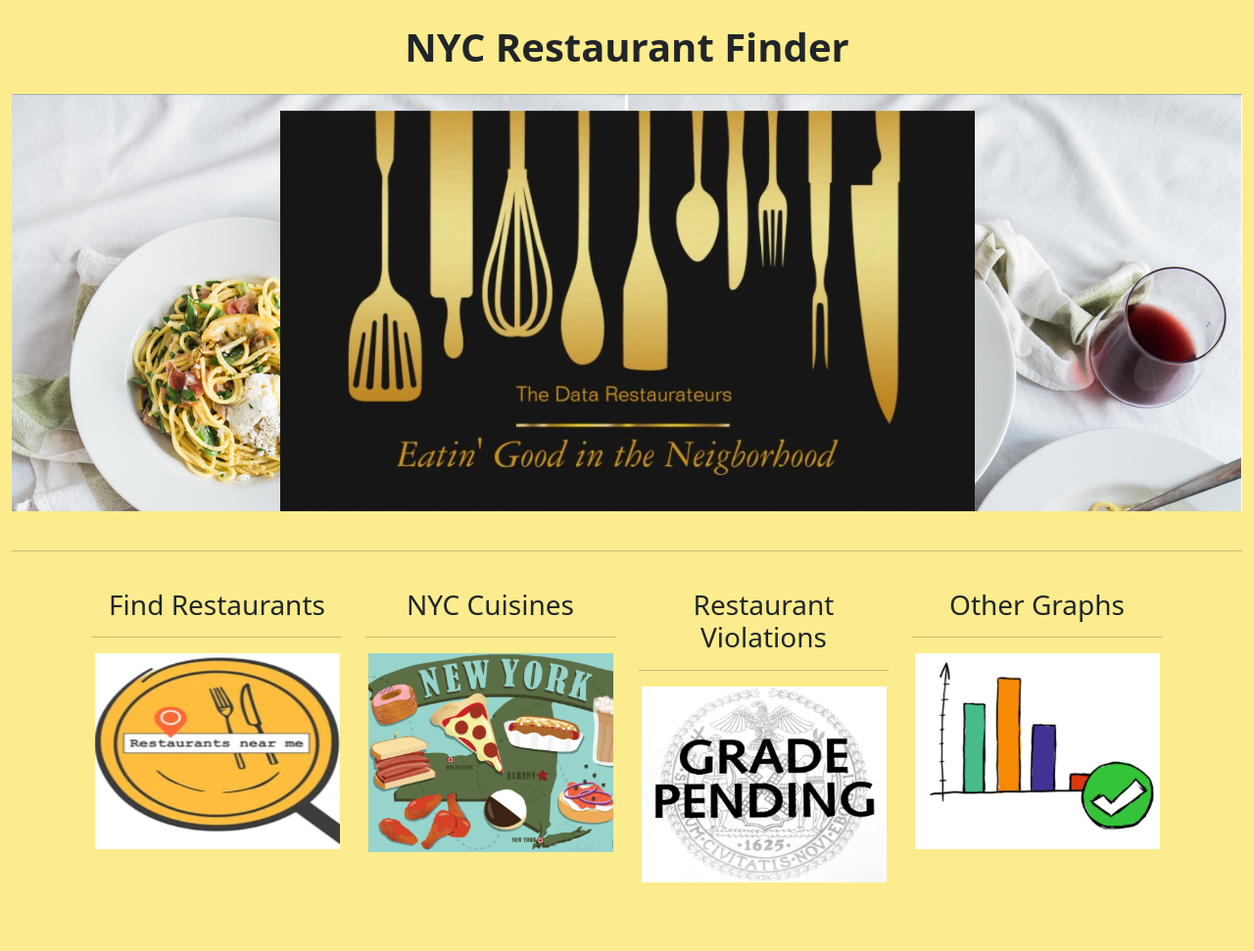
After one commit to meetk5/Team-Project3, a Python web app: template templates/index.html in a window 1280 px wide. The commit adds this page. Shown: the whole page at 98% size. Run offline with Jinja, Linux system fonts and the light colour scheme; the template is opened without the code that fills it, so the values that code supplies are empty.

Commit message:
landing page: responsive columns and centered images

```diff
--- /dev/null
+++ b/static/css/styles.css
@@ -0,0 +1,68 @@
+.bg-navbar {
+    background: #E8871E;
+}
+
+body {
+    /* background-color: #EBF5DF; */
+    /* background-color: #BAD4AA; */
+    /* background-color: #EDB458; */
+    /* background-color: #D4D4AA; */
+    background-color: #fcec8e;
+}
+
+
+
+.container {
+    margin-top: 3%;
+
+}
+
+.box {
+    background-color: #EBF5DF;
+    min-height: 500px;
+}
+h1 {
+    text-align: center;
+    /* color:rgb(218, 152, 76); */
+    /* background-color: black; */
+}
+
+h3 {
+    text-align: center;
+}
+
+h4 {
+    text-align: center;
+
+
+}
+
+IMG.displayed {
+    display: block;
+    margin-left: auto;
+    margin-right: auto;
+    /* max-width: 100%;
+    height: auto; */
+
+ }
+
+
+IMG.panel {
+    display: block;
+    margin-left: auto;
+    margin-right: auto;
+    margin-bottom: 2%;
+}
+
+/* html body {
+    background-color: rgb(187, 114, 55)
+} */
+
+
+.row1 {
+    background-image: url("../images/rest2.png");
+}
+
+.headerlink {
+
+}
--- a/cuisines.html
+++ b/templates/cuisines.html
@@ -9,10 +9,10 @@
     <link href="https://cdn.jsdelivr.net/npm/bootstrap@5.1.1/dist/css/bootstrap.min.css" rel="stylesheet" integrity="sha384-F3w7mX95PdgyTmZZMECAngseQB83DfGTowi0iMjiWaeVhAn4FJkqJByhZMI3AhiU" crossorigin="anonymous">
 
     <!-- Styles CSS -->
-    <link rel="stylesheet" href="css\styles.css">
+    <link rel="stylesheet" href="../static/css/styles.css"">
 
     <title>Cuisines</title>
-    <link rel="shortcut icon" type="image/jpg" href="Images/favicon3.png"/>
+    <link rel="shortcut icon" type="image/jpg" href="../images/favicon3.png"/>
   </head>
   <body>
 
@@ -22,7 +22,7 @@
     <nav class="navbar navbar-expand-lg navbar-dark" style="background-color: #E8871E;">
       <div class="container-fluid">
         <a class="navbar-brand" href="index.html">
-          <img src="Images/favicon.svg" alt="" width="35" >
+          <img src="../images/favicon.svg" alt="" width="35" >
         </a>
         <button class="navbar-toggler" type="button" data-bs-toggle="collapse" data-bs-target="#navbarSupportedContent" aria-controls="navbarSupportedContent" aria-expanded="false" aria-label="Toggle navigation">
           <span class="navbar-toggler-icon"></span>
--- /dev/null
+++ b/templates/index.html
@@ -0,0 +1,80 @@
+<!doctype html>
+<html lang="en">
+  <head>
+    <!-- Required meta tags -->
+    <meta charset="utf-8">
+    <meta name="viewport" content="width=device-width, initial-scale=1">
+
+    <!-- Bootstrap CSS -->
+    <link href="https://cdn.jsdelivr.net/npm/bootstrap@5.1.1/dist/css/bootstrap.min.css" rel="stylesheet" integrity="sha384-F3w7mX95PdgyTmZZMECAngseQB83DfGTowi0iMjiWaeVhAn4FJkqJByhZMI3AhiU" crossorigin="anonymous">
+   <!--CSS Link-->
+   <link rel="stylesheet" type="text/css" href="../static/css/styles.css">
+
+    <title>NYC Restaurant Inspections</title>
+    <link rel="shortcut icon" type="image/jpg" href="../images/favicon3.png"/>
+  </head>
+  <body>
+      <div class="wrapper">
+        <div class="container-fluid">
+          <div class="row">
+              <div class="col-md-12">
+                <br>
+                 <h1><b>NYC Restaurant Finder</b></h1>
+              </div>
+          <div class="container1">
+            <div class="row1">
+              <div class="col-lg-12">
+                  <hr>
+                  <img class="displayed" src="../images/logo.png">
+                </div>
+              </div>
+              <br>
+                  <hr>
+            <div class="container1">
+                <div class="row2">
+                  <div class="container">
+                    <div class="row">
+                        <div class="col-3">
+                          <h3>Find Restaurants</h3>
+                          <hr>
+                        <a href="restaurantfinder.html">
+                          <img class="panel" src="../Images/findarestaurant.png" width="250" height="200">
+                        </a>
+                      </div>
+                      <div class="col-3">
+                        <h3>NYC Cuisines</h3>
+                        <hr>
+                        <div class="row">
+                          <a href="cuisines.html">
+                            <img class="panel" src="../Images/nyccuisines.png" width="250">
+                            <br>
+                            <br>
+                            <br>
+                            <br>
+                          </a>
+                        </div>
+                      </div>
+                      <div class="col-3">
+                        <h3>Restaurant Violations</h3>
+                        <hr>
+                        <a href="violations.html">
+                          <img class="panel active" src="../images/violations.png" width="250" height="200">
+                        </a>
+                      </div>
+                      <div class="col-3">
+                        <h3>Other Graphs</h3>
+                        <hr>
+                        <a href="othergraphs.html">
+                          <img class="panel" src="../Images/graphs.png" width="250" height="200">
+                        </a>
+                      </div>
+                    </div>
+                  </div>
+                </div>
+              </div>
+            </div>
+          </div>
+    <!-- JavaScript: Bootstrap Bundle with Popper -->
+    <script src="https://cdn.jsdelivr.net/npm/bootstrap@5.1.1/dist/js/bootstrap.bundle.min.js" integrity="sha384-/bQdsTh/da6pkI1MST/rWKFNjaCP5gBSY4sEBT38Q/9RBh9AH40zEOg7Hlq2THRZ" crossorigin="anonymous"></script>
+  </body>
+</html>
--- a/violations.html
+++ b/templates/violations.html
@@ -8,10 +8,10 @@
     <!-- Bootstrap CSS -->
     <link href="https://cdn.jsdelivr.net/npm/bootstrap@5.1.1/dist/css/bootstrap.min.css" rel="stylesheet" integrity="sha384-F3w7mX95PdgyTmZZMECAngseQB83DfGTowi0iMjiWaeVhAn4FJkqJByhZMI3AhiU" crossorigin="anonymous">
     <!-- Styles CSS -->
-    <link rel="stylesheet" href="css\styles.css">
+    <link rel="stylesheet" href="../static/css/styles.css">
 
     <title>Restaurant Violations</title>
-    <link rel="shortcut icon" type="image/jpg" href="Images/favicon3.png"/>
+    <link rel="shortcut icon" type="image/jpg" href="../images/favicon3.png"/>
   </head>
 
   <body>
@@ -21,7 +21,7 @@
       <nav class="navbar navbar-expand-lg navbar-dark" style="background-color: #E8871E;">
         <div class="container-fluid">
           <a class="navbar-brand" href="index.html">
-            <img src="Images/favicon.svg" alt="" width="35" >
+            <img src="../images/favicon.svg" alt="" width="35" >
           </a>
           <button class="navbar-toggler" type="button" data-bs-toggle="collapse" data-bs-target="#navbarSupportedContent" aria-controls="navbarSupportedContent" aria-expanded="false" aria-label="Toggle navigation">
             <span class="navbar-toggler-icon"></span>
```
Also changed, not shown: css/styles.css (deleted, +0 -38 lines), templates/index2.html (renamed from index.html, +22 -22 lines), templates/othergraphs.html (renamed from restaurantfinder.html, +14 -22 lines), templates/restaurantfinder.html (renamed from othergraphs.html, +19 -11 lines).
